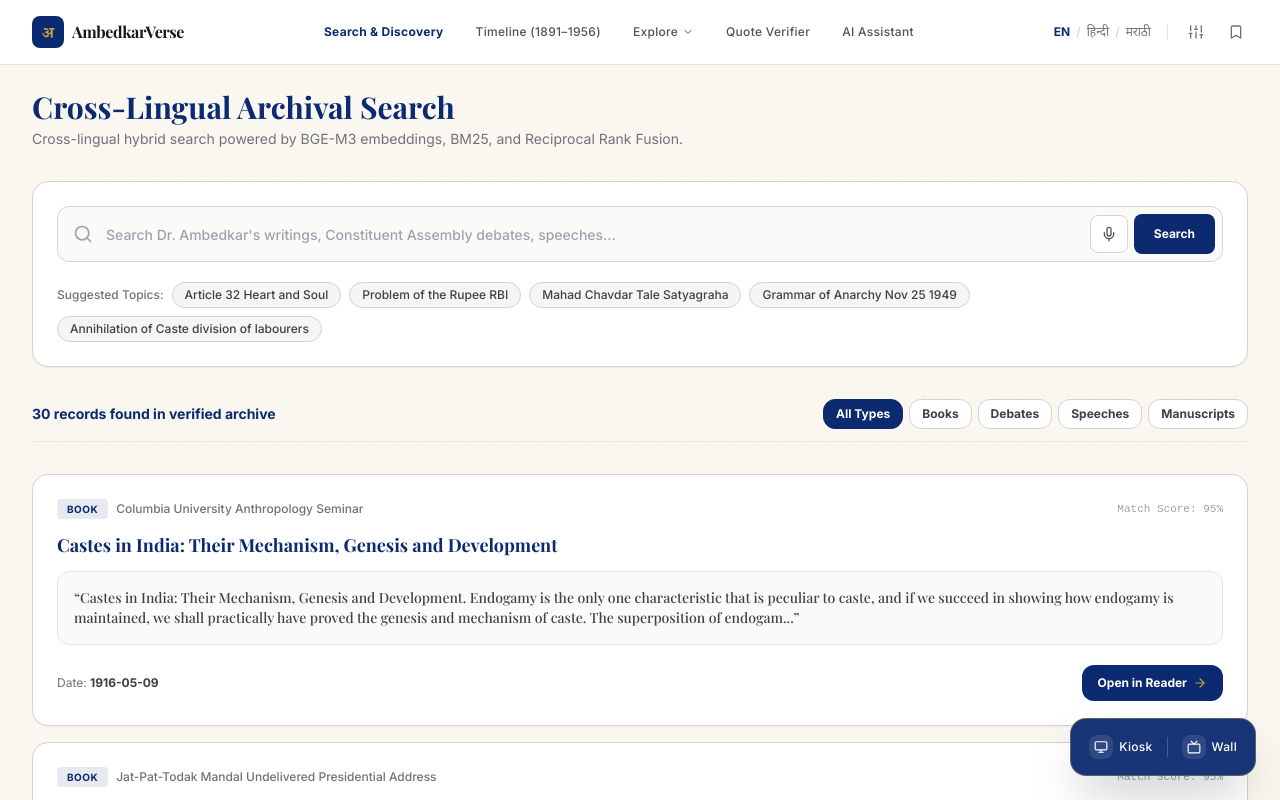
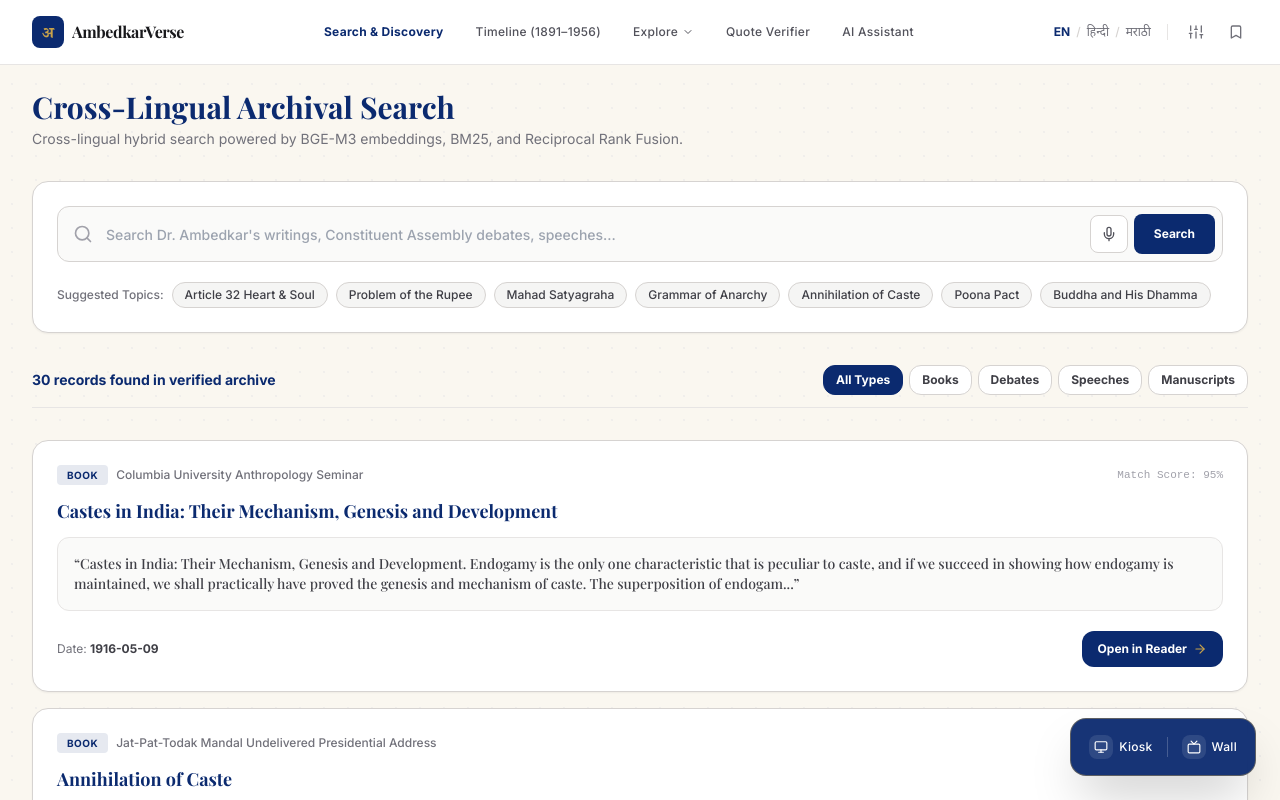
Before and after one commit to ayushpatil1001/Heritage-Intelligence, a Next.js app in the folder apps/web/: page /search in a window 1280 px wide. Shown: the top 800 px of the page. Built offline with nearby package versions, Linux system fonts and the light colour scheme; a web font is replaced by a local one.

Commit message:
fix: remove suggested topics with 0 records and ensure all suggested topics match verified primary sources

```diff
--- a/apps/web/src/app/HomeClient.tsx
+++ b/apps/web/src/app/HomeClient.tsx
@@ -20,7 +20,7 @@ import {
   FileText, Mic, Image, Landmark, ShieldCheck, Award,
   Calendar, Layers, Check
 } from "lucide-react";
-import { CATALOG_ITEMS } from "@/lib/catalogData";
+import { CATALOG_ITEMS, searchCatalog } from "@/lib/catalogData";
 
 interface ItemRecord {
   id: string;
@@ -101,22 +101,35 @@ export default function HomeClient() {
 
   const sampleQueries = [
     {
-      label: language === "mr" ? "कलम ३२: आत्मा व हृदय" : language === "hi" ? "अनुच्छेद 32: आत्मा और हृदय" : "Article 32: Heart & Soul",
+      label: language === "mr" ? "कलम ३२ (आत्मा व हृदय)" : language === "hi" ? "अनुच्छेद 32 (आत्मा और हृदय)" : "Article 32: Heart & Soul",
       query: "Article 32 Heart and Soul",
     },
     {
-      label: language === "mr" ? "रिझर्व्ह बँक स्थापना" : language === "hi" ? "रिज़र्व बैंक की स्थापना" : "Reserve Bank Foundation",
-      query: "Problem of the Rupee RBI",
+      label: language === "mr" ? "द प्रॉब्लेम ऑफ द रुपी" : language === "hi" ? "द प्रॉब्लम ऑफ द रूपी" : "Problem of the Rupee",
+      query: "Problem of the Rupee",
     },
     {
-      label: language === "mr" ? "महाड सत्याग्रह २०/०३/१९२७" : language === "hi" ? "महाड सत्याग्रह 20/03/1927" : "Mahad Satyagraha 20/03/1927",
-      query: "Mahad Chavdar Tale Satyagraha",
+      label: language === "mr" ? "महाड सत्याग्रह" : language === "hi" ? "महाड सत्याग्रह" : "Mahad Satyagraha",
+      query: "Mahad Satyagraha",
     },
     {
-      label: language === "mr" ? "अराजकतेचे व्याकरण २५/११/१९४९" : language === "hi" ? "अराजकता का व्याकरण 25/11/1949" : "Grammar of Anarchy 25/11/1949",
-      query: "Grammar of Anarchy Nov 25 1949",
+      label: language === "mr" ? "अराजकतेचे व्याकरण" : language === "hi" ? "अराजकता का व्याकरण" : "Grammar of Anarchy",
+      query: "Grammar of Anarchy",
+    },
+    {
+      label: language === "mr" ? "जातीचे निर्मूलन" : language === "hi" ? "जाति का विनाश" : "Annihilation of Caste",
+      query: "Annihilation of Caste",
+    },
+    {
+      label: language === "mr" ? "पूना करार" : language === "hi" ? "पूना पैक्ट" : "Poona Pact",
+      query: "Poona Pact",
     },
   ];
+
+  // Strictly remove suggested topics that have 0 records in the verified primary source catalog
+  const activeSuggestedTopics = sampleQueries.filter(
+    (sq) => searchCatalog(sq.query, "all", language).length > 0
+  );
 
   const categories = [
     { id: "all", label: t.home.catalogCategories.all, icon: null },
@@ -210,9 +223,10 @@ export default function HomeClient() {
           </form>
 
           {/* Quick Suggested Queries with Date Badges */}
+          {activeSuggestedTopics.length > 0 && (
             <div className="flex flex-wrap items-center gap-2 pt-1 text-xs">
               <span className="text-zinc-300 font-medium">{t.search.suggestedTopics}</span>
-            {sampleQueries.map((sq, i) => (
+              {activeSuggestedTopics.map((sq, i) => (
                 <button
                   key={i}
                   type="button"
@@ -226,6 +240,7 @@ export default function HomeClient() {
                 </button>
               ))}
             </div>
+          )}
         </div>
 
         {/* Animated Background Ashoka Chakra Watermark */}
--- a/apps/web/src/app/search/SearchClient.tsx
+++ b/apps/web/src/app/search/SearchClient.tsx
@@ -93,12 +93,40 @@ function SearchContent() {
   };
 
   const sampleQueries = [
-    "Article 32 Heart and Soul",
-    "Problem of the Rupee RBI",
-    "Mahad Chavdar Tale Satyagraha",
-    "Grammar of Anarchy Nov 25 1949",
-    "Annihilation of Caste division of labourers"
+    {
+      label: language === "mr" ? "कलम ३२ (आत्मा व हृदय)" : language === "hi" ? "अनुच्छेद 32 (आत्मा और हृदय)" : "Article 32 Heart & Soul",
+      query: "Article 32 Heart and Soul",
+    },
+    {
+      label: language === "mr" ? "द प्रॉब्लेम ऑफ द रुपी" : language === "hi" ? "द प्रॉब्लम ऑफ द रूपी" : "Problem of the Rupee",
+      query: "Problem of the Rupee",
+    },
+    {
+      label: language === "mr" ? "महाड सत्याग्रह" : language === "hi" ? "महाड सत्याग्रह" : "Mahad Satyagraha",
+      query: "Mahad Satyagraha",
+    },
+    {
+      label: language === "mr" ? "अराजकतेचे व्याकरण" : language === "hi" ? "अराजकता का व्याकरण" : "Grammar of Anarchy",
+      query: "Grammar of Anarchy",
+    },
+    {
+      label: language === "mr" ? "जातीचे निर्मूलन" : language === "hi" ? "जाति का विनाश" : "Annihilation of Caste",
+      query: "Annihilation of Caste",
+    },
+    {
+      label: language === "mr" ? "पूना करार" : language === "hi" ? "पूना पैक्ट" : "Poona Pact",
+      query: "Poona Pact",
+    },
+    {
+      label: language === "mr" ? "भगवान बुद्ध आणि त्यांचा धम्म" : language === "hi" ? "भगवान बुद्ध और उनका धम्म" : "Buddha and His Dhamma",
+      query: "Buddha and His Dhamma",
+    },
   ];
+
+  // Strictly remove suggested topics that have 0 records in the verified primary source catalog
+  const activeSuggestedTopics = sampleQueries.filter(
+    (sq) => searchCatalog(sq.query, "all", language).length > 0
+  );
 
   return (
     <div className="space-y-8">
@@ -137,22 +165,24 @@ function SearchContent() {
         </form>
 
         {/* Suggested Queries */}
+        {activeSuggestedTopics.length > 0 && (
           <div className="flex flex-wrap items-center gap-2 pt-1 text-xs">
             <span className="text-zinc-500 font-medium">{t.search.suggestedTopics}</span>
-          {sampleQueries.map((sq, i) => (
+            {activeSuggestedTopics.map((sq, i) => (
               <button
                 key={i}
                 type="button"
                 onClick={() => {
-                setQuery(sq);
-                performSearch(sq, selectedType);
+                  setQuery(sq.query);
+                  performSearch(sq.query, selectedType);
                 }}
                 className="px-3 py-1 bg-stone-100 hover:bg-stone-200 text-zinc-700 border border-stone-300 rounded-full font-medium cursor-pointer transition-colors"
               >
-              {sq}
+                {sq.label}
               </button>
             ))}
           </div>
+        )}
       </div>
 
       {/* Filter Tabs & Results Count */}
--- a/apps/web/src/lib/catalogData.ts
+++ b/apps/web/src/lib/catalogData.ts
@@ -351,12 +351,12 @@ export const CATALOG_ITEMS: CatalogItem[] = [
     "rights": "Public Domain (BAWS Vol. 6)",
     "access_tier": "open",
     "status": "published",
-    "snippet": "The rupee has had a fluctuating career. Nothing has wrought greater economic injury to India than the instability of her monetary standard. The Hilton Young Commission adopted Dr. Ambedkar's recommendations in establishing the Reserve Bank of India in 1935....",
-    "page_no": 1,
-    "pages": [
-      {
-        "page_no": 1,
-        "ocr_text": "The rupee has had a fluctuating career. Nothing has wrought greater economic injury to India than the instability of her monetary standard. The Hilton Young Commission adopted Dr. Ambedkar's recommendations in establishing the Reserve Bank of India in 1935.",
+    "snippet": "The rupee has had a fluctuating career. Nothing has wrought greater economic injury to India than the instability of her monetary standard. The Hilton Young Commission adopted Dr. Ambedkar's recommendations in establishing the Reserve Bank of India (RBI) in 1935....",
+    "page_no": 1,
+    "pages": [
+      {
+        "page_no": 1,
+        "ocr_text": "The rupee has had a fluctuating career. Nothing has wrought greater economic injury to India than the instability of her monetary standard. The Hilton Young Commission adopted Dr. Ambedkar's recommendations in establishing the Reserve Bank of India (RBI) in 1935.",
         "ocr_confidence": 0.98,
         "lang": "en",
         "words": [
@@ -1822,6 +1822,9 @@ export function searchCatalog(query: string, typeFilter?: string, lang: string =
     const source = item.source.toLowerCase();
     const creator = item.creator.toLowerCase();
     const snippet = item.snippet.toLowerCase();
+    const provenance = (item.provenance || "").toLowerCase();
+    const dateStart = (item.date_start || "").toLowerCase();
+    const ocrText = (item.pages[0]?.ocr_text || "").toLowerCase();
 
     // Page translations
     const pageTransHi = (item.pages[0]?.translations?.hi || "").toLowerCase();
@@ -1835,6 +1838,9 @@ export function searchCatalog(query: string, typeFilter?: string, lang: string =
       source.includes(t) ||
       creator.includes(t) ||
       snippet.includes(t) ||
+      provenance.includes(t) ||
+      dateStart.includes(t) ||
+      ocrText.includes(t) ||
       pageTransHi.includes(t) ||
       pageTransMr.includes(t)
     );
```
Also changed, not shown: 1 other file (tests, documents, lock files or other folders). Lines whose indentation alone changed are shown as unchanged.
